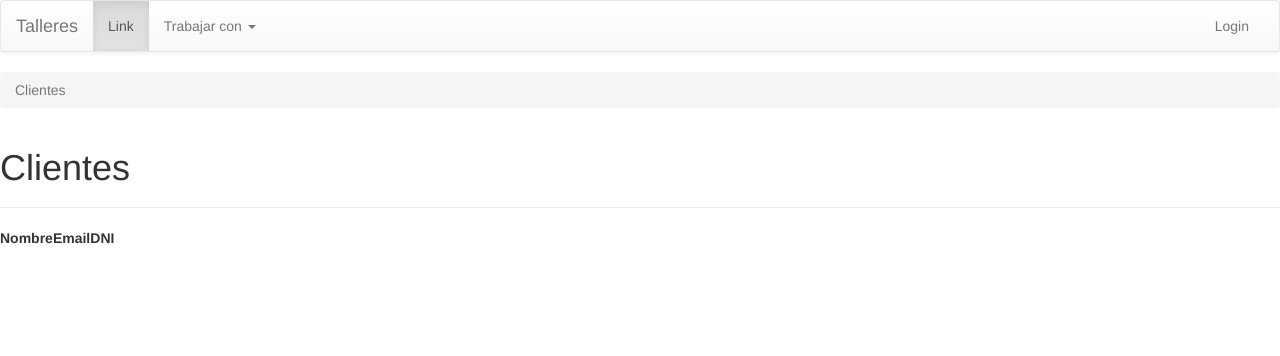
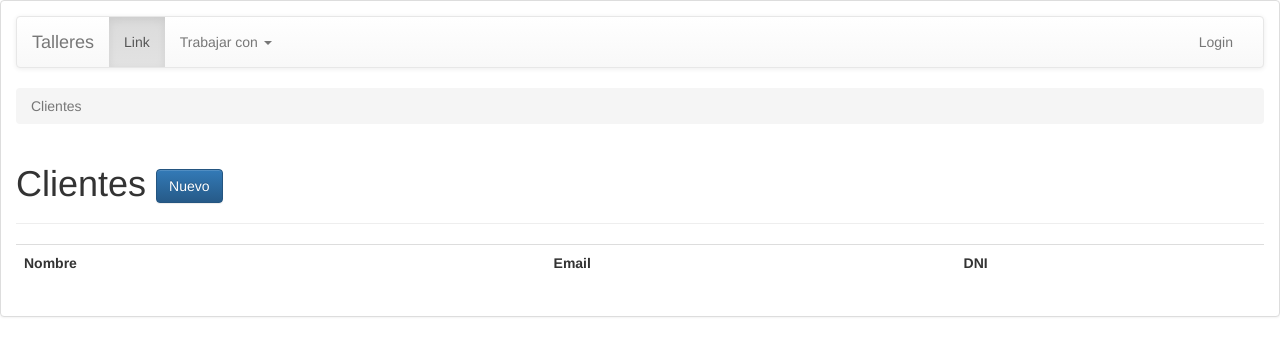
Before and after one commit to jpurplefox/GestionDePagos, a Django app: page /clientes/ in a window 1280 px wide. Shown: the top 356 px of the page. Run offline with Django 3.2, Linux system fonts and the light colour scheme; data that the repository does not hold is empty; some libraries are stand-ins or nearby versions.

Commit message:
Se agregan estilos de bootstrap a los componentes del ABM de clientes

```diff
--- a/Talleres/templates/base.html
+++ b/Talleres/templates/base.html
@@ -10,14 +10,22 @@
 	<link rel="stylesheet" href="{% static 'bootstrap/css/bootstrap-theme.min.css' %}">
 </head>
 <body>
+	<div class="panel panel-default">
+	 	<div class="panel-body">
 			{% include 'menu.html' %}
+
 			{% block breadcrumb %}{% endblock %}
+
 			<div class="page-header">
 				<h1>{% block body-title %} Talleres {% endblock %}</h1>
 			</div>
+
 			{% include 'info_messages.html' %}
+
 			{% block content %}
 			{% endblock %}
+		</div>
+	</div>
 
 	<script src="https://ajax.googleapis.com/ajax/libs/jquery/1.11.1/jquery.min.js"></script>
 	<script src="{% static 'bootstrap/js/bootstrap.min.js' %}"></script>
--- /dev/null
+++ b/Talleres/templates/helpers/form.html
@@ -0,0 +1,6 @@
+{% for field in form %}
+	<div class="form-group">
+		{{ field.label_tag }} {{ field }}
+		{{ field.errors }}
+	</div>
+{% endfor %}
--- a/Talleres/templates/menu.html
+++ b/Talleres/templates/menu.html
@@ -8,7 +8,7 @@
 				<span class="icon-bar"></span>
 				<span class="icon-bar"></span>
 			</button>
-			<a class="navbar-brand" href="#">Talleres</a>
+			<a class="navbar-brand" href="{% url 'index' %}">Talleres</a>
 		</div>
 
 		<!-- Collect the nav links, forms, and other content for toggling -->
--- a/Talleres/urls.py
+++ b/Talleres/urls.py
@@ -7,7 +7,7 @@ urlpatterns = patterns('',
     # url(r'^$', 'Talleres.views.home', name='home'),
     # url(r'^blog/', include('blog.urls')),
 
-    url(r'^$', HomeView.as_view()),
-    url(r'^admin/', include(admin.site.urls)),
+    url(r'^$', HomeView.as_view(), name='index'),
+    #url(r'^admin/', include(admin.site.urls)),
     url(r'^clientes/', include('clientes.urls', namespace='clientes')),
 )
--- a/clientes/models.py
+++ b/clientes/models.py
@@ -5,7 +5,7 @@ from django.core.urlresolvers import reverse
 class Cliente(models.Model):
 	nombre = models.CharField(max_length=100)
 	apellido = models.CharField(max_length=100)
-	dni = models.DecimalField(max_digits=8, decimal_places=0)
+	dni = models.DecimalField(max_digits=8, decimal_places=0, verbose_name='DNI')
 	email = models.EmailField()
 	observaciones = models.TextField()
 
--- a/clientes/templates/clientes/cliente_form.html
+++ b/clientes/templates/clientes/cliente_form.html
@@ -13,7 +13,7 @@
 {% block content %}
 <form action="" method="POST">
 	{% csrf_token %}
-	{{form.as_p}}
+	{% include 'helpers/form.html' %}
 	<input type="submit" value="Crear">
 </form>
 {% endblock %}
--- a/clientes/templates/clientes/cliente_list.html
+++ b/clientes/templates/clientes/cliente_list.html
@@ -1,7 +1,7 @@
 {% extends 'base.html' %}
 
 {% block head-title %} Clientes {% endblock %}
-{% block body-title %} Clientes {% endblock %}
+{% block body-title %} Clientes <a href="{% url 'clientes:cliente_create' %}" class="btn btn-primary">Nuevo</a>{% endblock %}
 
 {% block breadcrumb %}
 <ol class="breadcrumb">
@@ -10,7 +10,8 @@
 {% endblock %}
 
 {% block content %}
-<table>
+<div class="table-responsive">
+	<table class="table">
 		<tr>
 			<th>Nombre</th>
 			<th>Email</th>
@@ -26,4 +27,5 @@
 			{% endfor %}
 		</tr>
 	</table>
+</div>
 {% endblock %}
--- a/clientes/views.py
+++ b/clientes/views.py
@@ -2,14 +2,17 @@ from django.shortcuts import render
 from django.views.generic.edit import CreateView, UpdateView
 from django.views.generic import ListView, DetailView
 from .models import Cliente
+from .forms import ClienteForm
 
 # Create your views here.
 class ClienteCreateView(CreateView):
     model = Cliente
+    form_class = ClienteForm
     template_name = 'clientes/cliente_form.html'
 
 class ClienteUpdateView(UpdateView):
     model = Cliente
+    form_class = ClienteForm
     template_name = 'clientes/cliente_form.html'
 
 class ClienteDetailView(DetailView):
```
Also changed, not shown: clientes/forms.py (added, +13 -0 lines), clientes/templates/clientes/cliente_detail.html (+4 -4 lines). Lines whose indentation alone changed are shown as unchanged.
